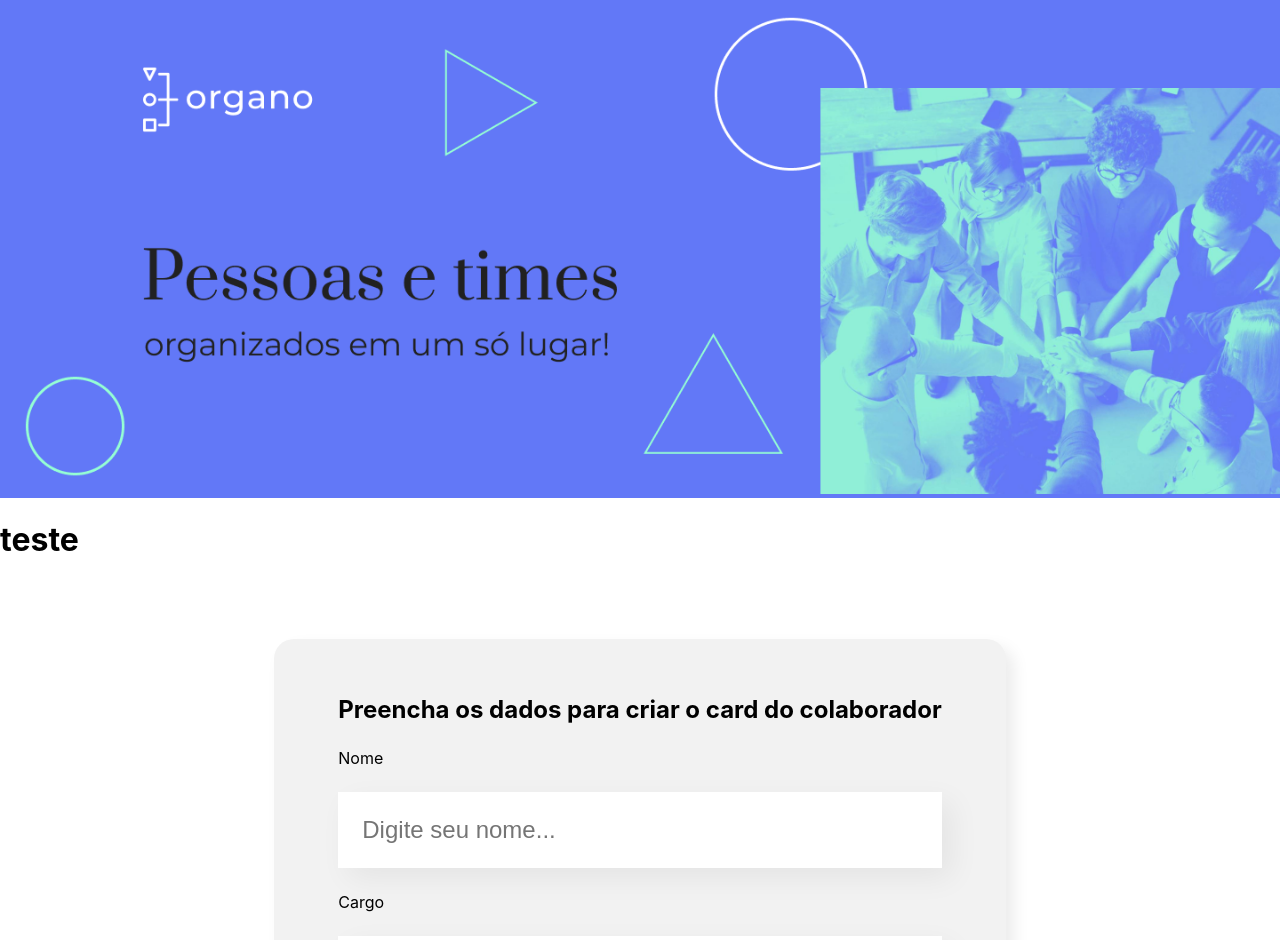
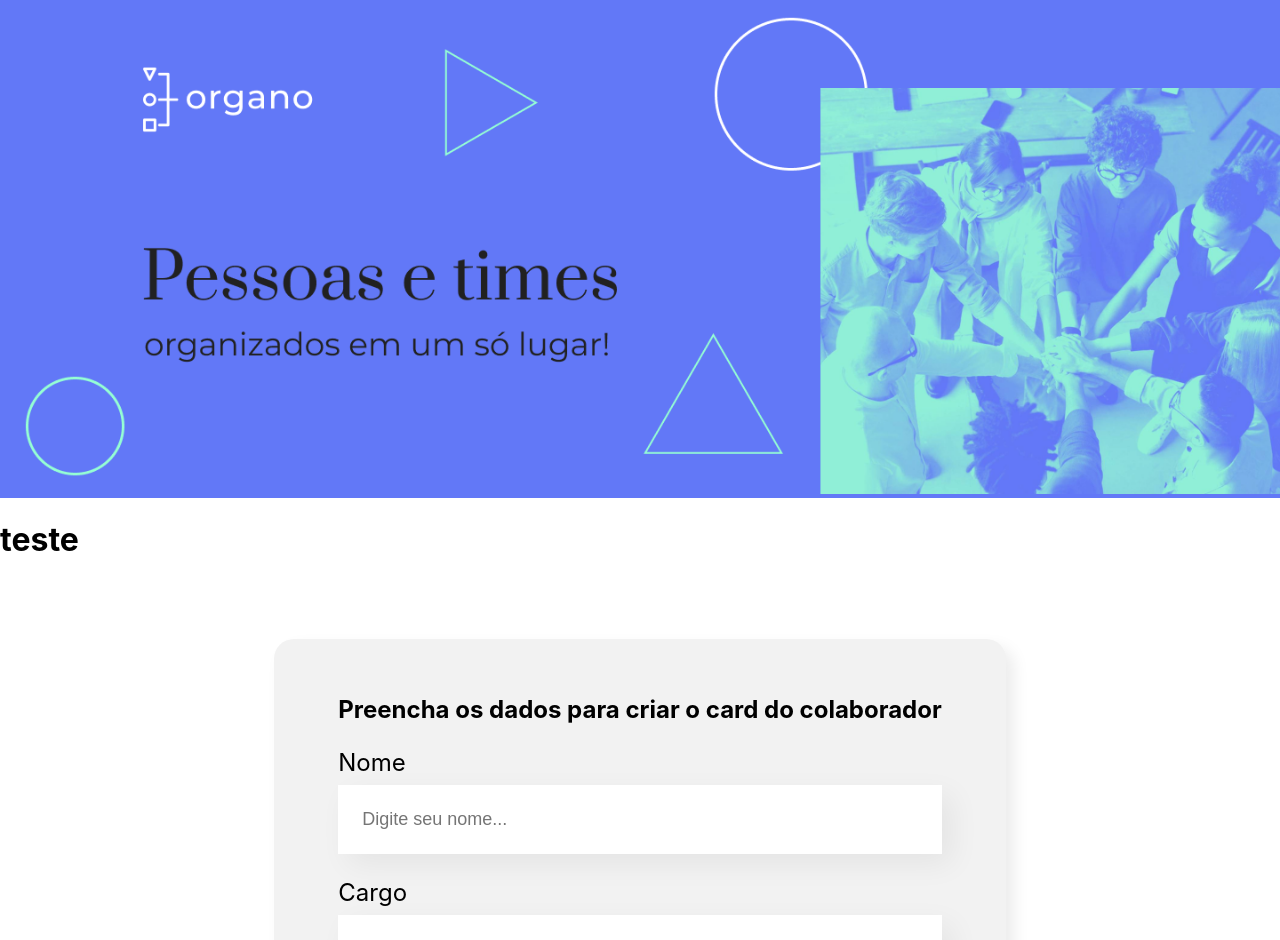
Before and after one commit to marioohashi/studies, a React (Create React App) app in the folder React/react-js/organo/: page / in a window 1280 px wide. Shown: the top 940 px of the page. Built offline with nearby package versions, Linux system fonts and the light colour scheme.

Commit message:
Update CampoTexto.css

```diff
--- a/React/react-js/organo/src/componentes/CampoTexto/CampoTexto.css
+++ b/React/react-js/organo/src/componentes/CampoTexto/CampoTexto.css
@@ -1,11 +1,11 @@
 .campo-texto{
     margin: 24px 0;
-
 }
 
 .campo-texto label {
     display: block;
-    margin-bottom: 24px;
+    margin-bottom: 8px;
+    font-size: 24px;
 }
 
 .campo-texto input{
@@ -13,7 +13,7 @@
     box-shadow: 10px 10px 30px rgba(0, 0, 0, 0.06);
     width: 100%;
     border: none;
-    font-size: 24px;
+    font-size: 18px;
     padding: 24px;
     box-sizing: border-box;
 }
```
